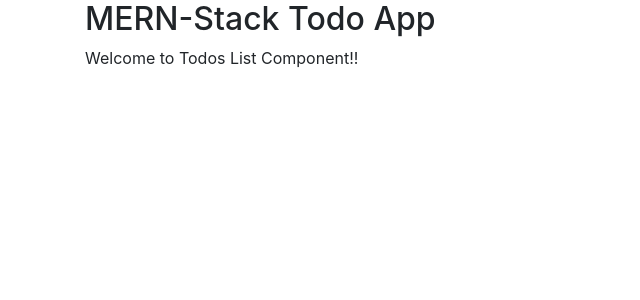
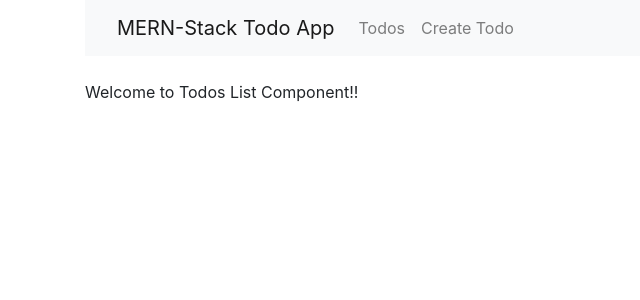
Before and after one commit to sharonmertens/TODO-Mern, a React (Create React App) app in the folder mern-todo-app/: page / in a window 1280 px wide. Shown: the top 300 px of the page, without its empty margins (0-640 px from the left). Built offline with nearby package versions, Linux system fonts and the light colour scheme.

Commit message:
created basic layout and navigation

```diff
--- a/mern-todo-app/src/App.js
+++ b/mern-todo-app/src/App.js
@@ -7,12 +7,31 @@
 import EditTodo from "./components/edit-todo.component";
 import TodosList from "./components/todos-list.component";
 
+// import logo from "./logo.png";
+
 class App extends Component {
   render() {
     return (
       <Router>
         <div className="container">
-          <h2>MERN-Stack Todo App</h2>
+          <nav className="navbar navbar-expand-lg navbar-light bg-light">
+            <a class="navbar-brand" href="https://codingthesmartway.com" target="_blank">
+
+            </a>
+            <Link to="/" className="navbar-brand">MERN-Stack Todo App</Link>
+            <div className="collapse navbar-collapse">
+              <ul className="navbar-nav mr-auto">
+                <li className="navbar-item">
+                  <Link to="/" className="nav-link">Todos</Link>
+                </li>
+                <li className="navbar-item">
+                  <Link to="/create" className="nav-link">Create Todo</Link>
+                </li>
+              </ul>
+            </div>
+          </nav>
+          <br/>
+
           <Route path="/" exact component={TodosList} />
           <Route path="/edit/:id" component={EditTodo} />
           <Route path="/create" component={CreateTodo} />
```
